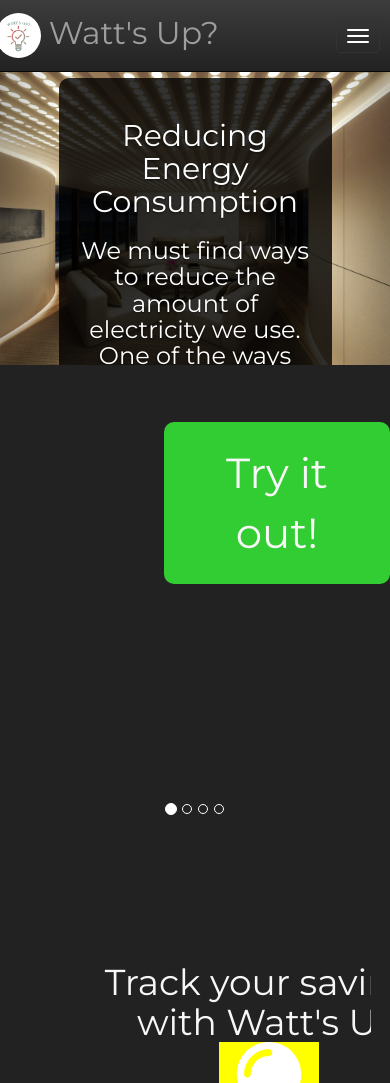
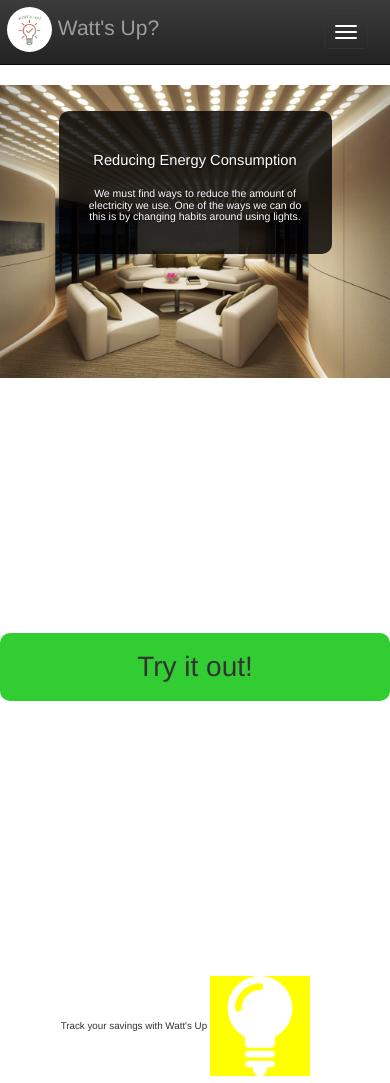
Before and after one commit to danieldn/arduino-project, a Flask app: page / in a window 390 px wide. Shown: the top 1083 px of the page. Run offline with Flask 2, Linux system fonts and the light colour scheme; some libraries are stand-ins or nearby versions.

Commit message:
Added media queries

```diff
--- a/webapp/static/lights.js
+++ b/webapp/static/lights.js
@@ -1,22 +1,22 @@
-// "use strict";
-//
-// function get_lights(){
-//   console.log("working");
-//     var feedback = $.ajax({
-//         type: "GET",
-//         url: "/lights",
-//         async: false
-//     }).done(function(data){
-//       if (data === "1") {
-//         console.log("return 1");
-//         $('#bulb').addClass('yellow');
-//         $('#commentBox').addClass('light');
-//       } else {
-//         console.log("return 0");
-//         $('#bulb').removeClass('yellow');
-//         $('#commentBox').removeClass('light');
-//       }
-//     });
-// }
-//
-// setInterval(get_lights, 1000);
+"use strict";
+
+function get_lights(){
+  console.log("working");
+    var feedback = $.ajax({
+        type: "GET",
+        url: "/lights",
+        async: false
+    }).done(function(data){
+      if (data === "1") {
+        console.log("return 1");
+        $('#bulb').addClass('yellow');
+        $('body').addClass('light');
+      } else {
+        console.log("return 0");
+        $('#bulb').removeClass('yellow');
+        $('body').removeClass('light');
+      }
+    });
+}
+
+setInterval(get_lights, 100000);
--- a/webapp/static/slider.css
+++ b/webapp/static/slider.css
@@ -20,7 +20,9 @@ h2 {
 
 #userProfile {
 	top: 50%;
-	left: 42%;
+	left: 0;
+	right: 0;
+	margin: auto;
 	background-color: #32cd32;
 	z-index: 999;
 	position: absolute;
@@ -130,3 +132,50 @@ footer {
 	margin: 0.5em 0;
   color: #FFFFFF;
 }
+
+@media only screen and (max-width: 800px) {
+  .navbar {
+		font-size: 1em;
+		margin-bottom: 0px;
+	}
+
+	.container {
+	  padding-left: 1em;
+	}
+
+	#userProfile {
+		top: 75%;
+		font-size: 2em;
+	}
+
+
+	#commentBox {
+		font-size: 1em;
+		margin-left: 0;
+	}
+
+	#commentBox > h1 {
+		font-size: 0.7em;
+	}
+
+	#commentBox > h3 {
+		font-size: 0.5em;
+		height: 5em;
+	}
+
+	.transparent-box > h2 {
+		font-size: 0.7em;
+	}
+
+	.transparent-box > h3 {
+		font-size: 0.5em;
+	}
+
+	h2 {
+		font-size: 0.7em;
+	}
+
+	h3 {
+		font-size: 0.5em;
+	}
+}
--- a/webapp/templates/index.html
+++ b/webapp/templates/index.html
@@ -2,14 +2,14 @@
 <html lang="en">
 <head>
     <meta charset="UTF-8">
-    <meta name="viewport" content="width=device-width, initial-scale=1, shrink-to-fit=no">
+    <meta name="viewport" content="width=device-width, initial-scale=1">
+    <link href="/static/slider.css" rel="stylesheet">
     <!-- Bootstrap latest compiled and minified CSS -->
     <link rel="stylesheet" href="https://maxcdn.bootstrapcdn.com/bootstrap/3.3.7/css/bootstrap.min.css" integrity="sha384-BVYiiSIFeK1dGmJRAkycuHAHRg32OmUcww7on3RYdg4Va+PmSTsz/K68vbdEjh4u" crossorigin="anonymous">
     <!-- Bootstrap optional theme -->
     <link rel="stylesheet" href="https://maxcdn.bootstrapcdn.com/bootstrap/3.3.7/css/bootstrap-theme.min.css" integrity="sha384-rHyoN1iRsVXV4nD0JutlnGaslCJuC7uwjduW9SVrLvRYooPp2bWYgmgJQIXwl/Sp" crossorigin="anonymous">
     <!-- Bootstrap Select latest compiled and minified CSS -->
     <link rel="stylesheet" href="https://cdnjs.cloudflare.com/ajax/libs/bootstrap-select/1.12.4/css/bootstrap-select.min.css">
-    <link href="/static/slider.css" rel="stylesheet">
     <link href='https://fonts.googleapis.com/css?family=Montserrat:400,700' rel='stylesheet' type='text/css'>
     <script src="/static/lights.js"></script>
     <title>Watt's Up?</title>
@@ -24,9 +24,9 @@
 				<span class="icon-bar"></span>
         <span class="icon-bar"></span>
 			</button>
-			<a href="/" style="text-decoration: none; color: #9d9d9d; font-size: 1.5em;">
+			<a class="brand" href="/" style="text-decoration: none; color: #9d9d9d; font-size: 1.5em;">
         <img class="img-responsive" src="static/Logo2.jpg" style="display:inline-block; max-width: 45px; border-radius:50%; line-height: normal" alt="logo">
-        <p class="brand" style="display:inline-block; line-height: normal; margin-bottom:0px">Watt's Up?</p>
+        <p style="display:inline-block; line-height: normal; margin-bottom:0px">Watt's Up?</p>
       </a>
 		</div>
 		<div class="collapse navbar-collapse" id="bs-example-navbar-collapse-1">
```
Also changed, not shown: 1 other file.
